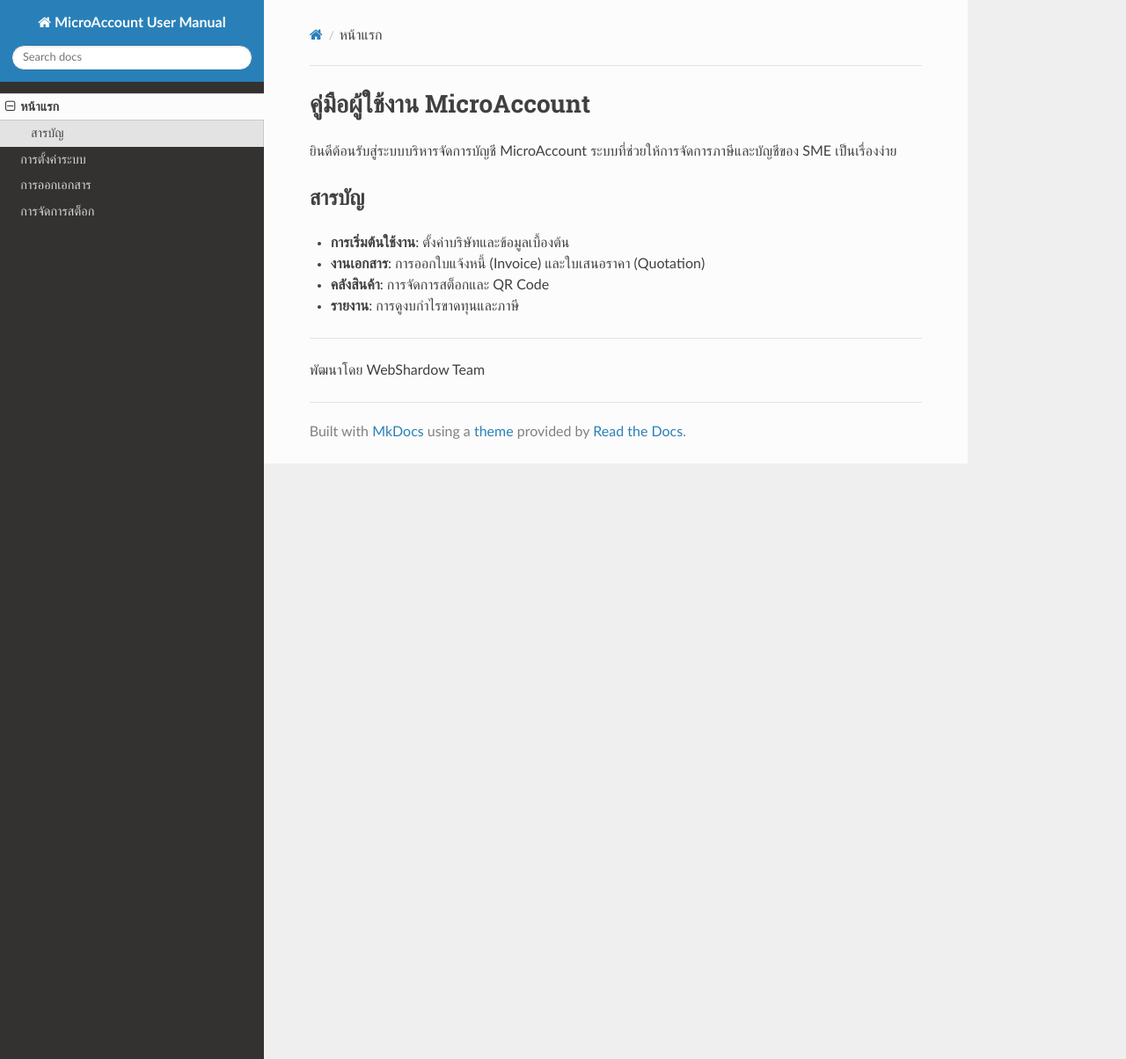
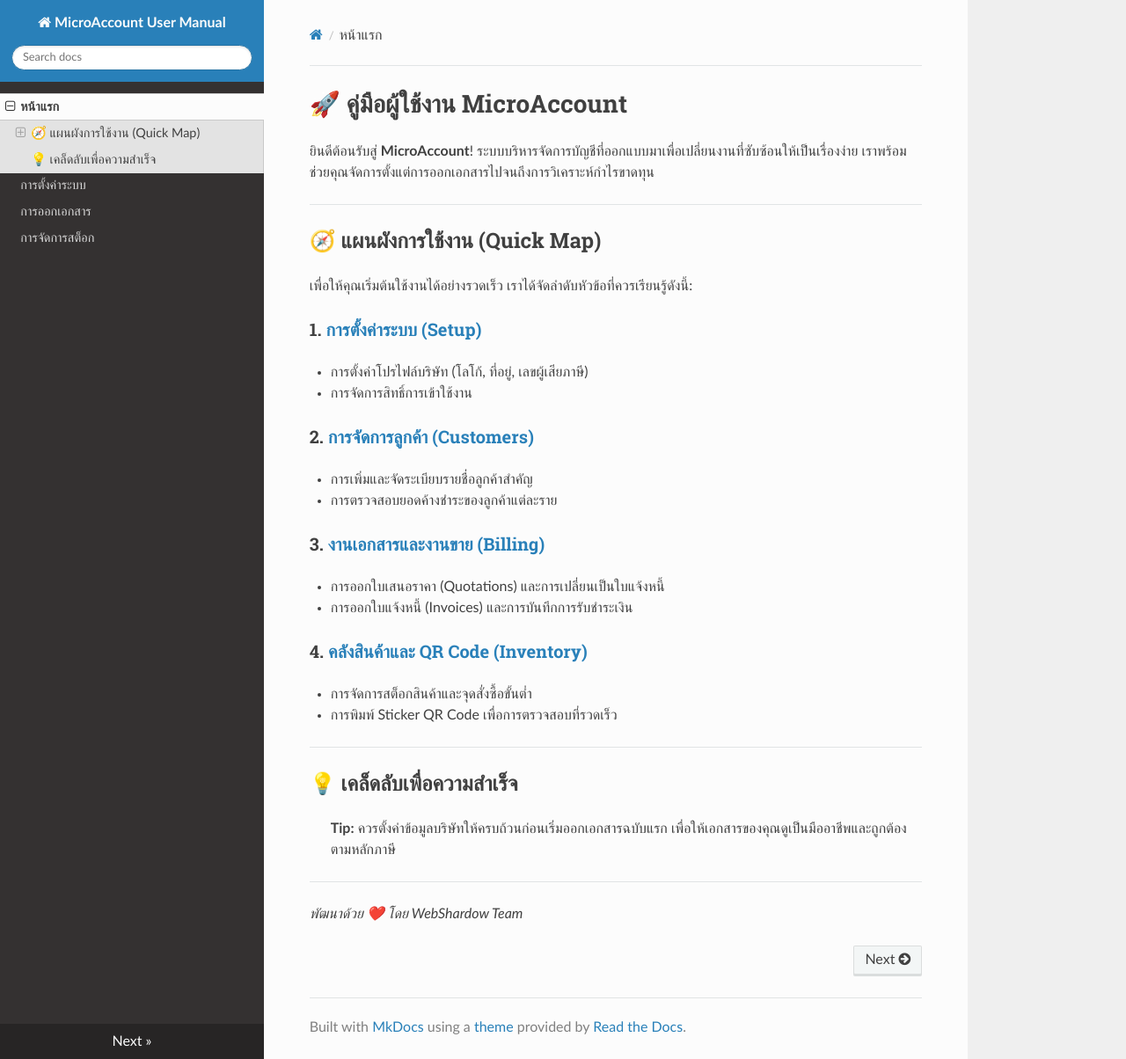
Before and after one commit to microtronic-thailand/app-micro-formula-manual-docs, an MkDocs documentation site: the page built from docs/index.md, in a window 1280 px wide and 1204 px high. Shown: the whole window at 88% size. Built offline with MkDocs 1.6.1, drawn with Linux system fonts in a browser that asks for light colours; nearby versions of some CDN libraries.

```diff
--- a/docs/index.md
+++ b/docs/index.md
@@ -1,12 +1,33 @@
-# คู่มือผู้ใช้งาน MicroAccount
+# 🚀 คู่มือผู้ใช้งาน MicroAccount
 
-ยินดีต้อนรับสู่ระบบบริหารจัดการบัญชี MicroAccount ระบบที่ช่วยให้การจัดการภาษีและบัญชีของ SME เป็นเรื่องง่าย
-
-## สารบัญ
-- **การเริ่มต้นใช้งาน**: ตั้งค่าบริษัทและข้อมูลเบื้องต้น
-- **งานเอกสาร**: การออกใบแจ้งหนี้ (Invoice) และใบเสนอราคา (Quotation)
-- **คลังสินค้า**: การจัดการสต็อกและ QR Code
-- **รายงาน**: การดูงบกำไรขาดทุนและภาษี
+ยินดีต้อนรับสู่ **MicroAccount**! ระบบบริหารจัดการบัญชีที่ออกแบบมาเพื่อเปลี่ยนงานที่ซับซ้อนให้เป็นเรื่องง่าย เราพร้อมช่วยคุณจัดการตั้งแต่การออกเอกสารไปจนถึงการวิเคราะห์กำไรขาดทุน
 
 ---
-พัฒนาโดย WebShardow Team
+
+## 🧭 แผนผังการใช้งาน (Quick Map)
+
+เพื่อให้คุณเริ่มต้นใช้งานได้อย่างรวดเร็ว เราได้จัดลำดับหัวข้อที่ควรเรียนรู้ดังนี้:
+
+### 1. [การตั้งค่าระบบ (Setup)](setup.md)
+*   การตั้งค่าโปรไฟล์บริษัท (โลโก้, ที่อยู่, เลขผู้เสียภาษี)
+*   การจัดการสิทธิ์การเข้าใช้งาน
+
+### 2. [การจัดการลูกค้า (Customers)](documents.md#3-การจัดการลูกค้า-customers)
+*   การเพิ่มและจัดระเบียบรายชื่อลูกค้าสำคัญ
+*   การตรวจสอบยอดค้างชำระของลูกค้าแต่ละราย
+
+### 3. [งานเอกสารและงานขาย (Billing)](documents.md)
+*   การออกใบเสนอราคา (Quotations) และการเปลี่ยนเป็นใบแจ้งหนี้
+*   การออกใบแจ้งหนี้ (Invoices) และการบันทึกการรับชำระเงิน
+
+### 4. [คลังสินค้าและ QR Code (Inventory)](stock.md)
+*   การจัดการสต็อกสินค้าและจุดสั่งซื้อขั้นต่ำ
+*   การพิมพ์ Sticker QR Code เพื่อการตรวจสอบที่รวดเร็ว
+
+---
+
+## 💡 เคล็ดลับเพื่อความสำเร็จ
+> **Tip:** ควรตั้งค่าข้อมูลบริษัทให้ครบถ้วนก่อนเริ่มออกเอกสารฉบับแรก เพื่อให้เอกสารของคุณดูเป็นมืออาชีพและถูกต้องตามหลักภาษี
+
+---
+*พัฒนาด้วย ❤️ โดย WebShardow Team*
```
Also changed, not shown: docs/documents.md (added, +32 -0 lines), docs/setup.md (added, +52 -0 lines), docs/stock.md (added, +33 -0 lines).
